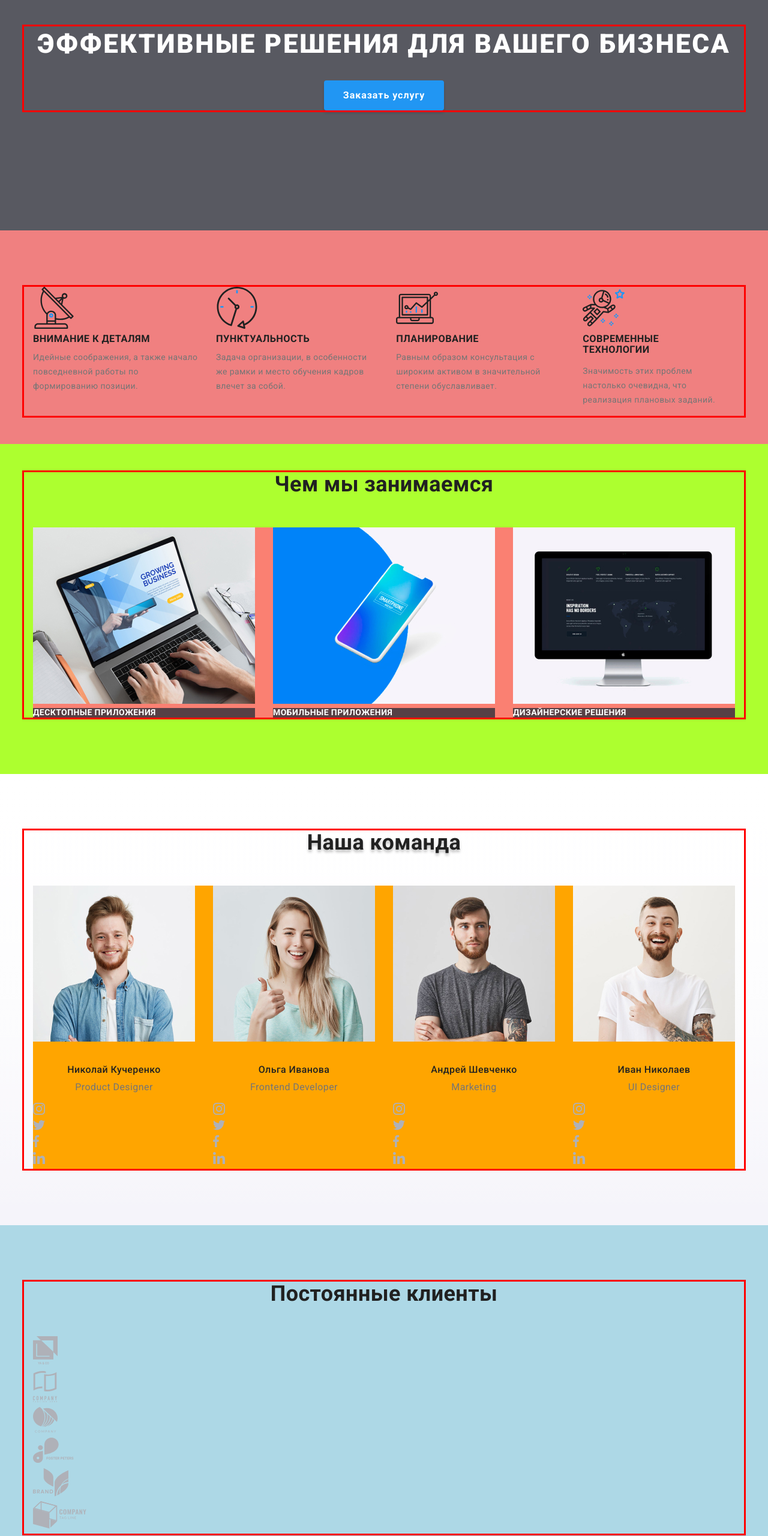
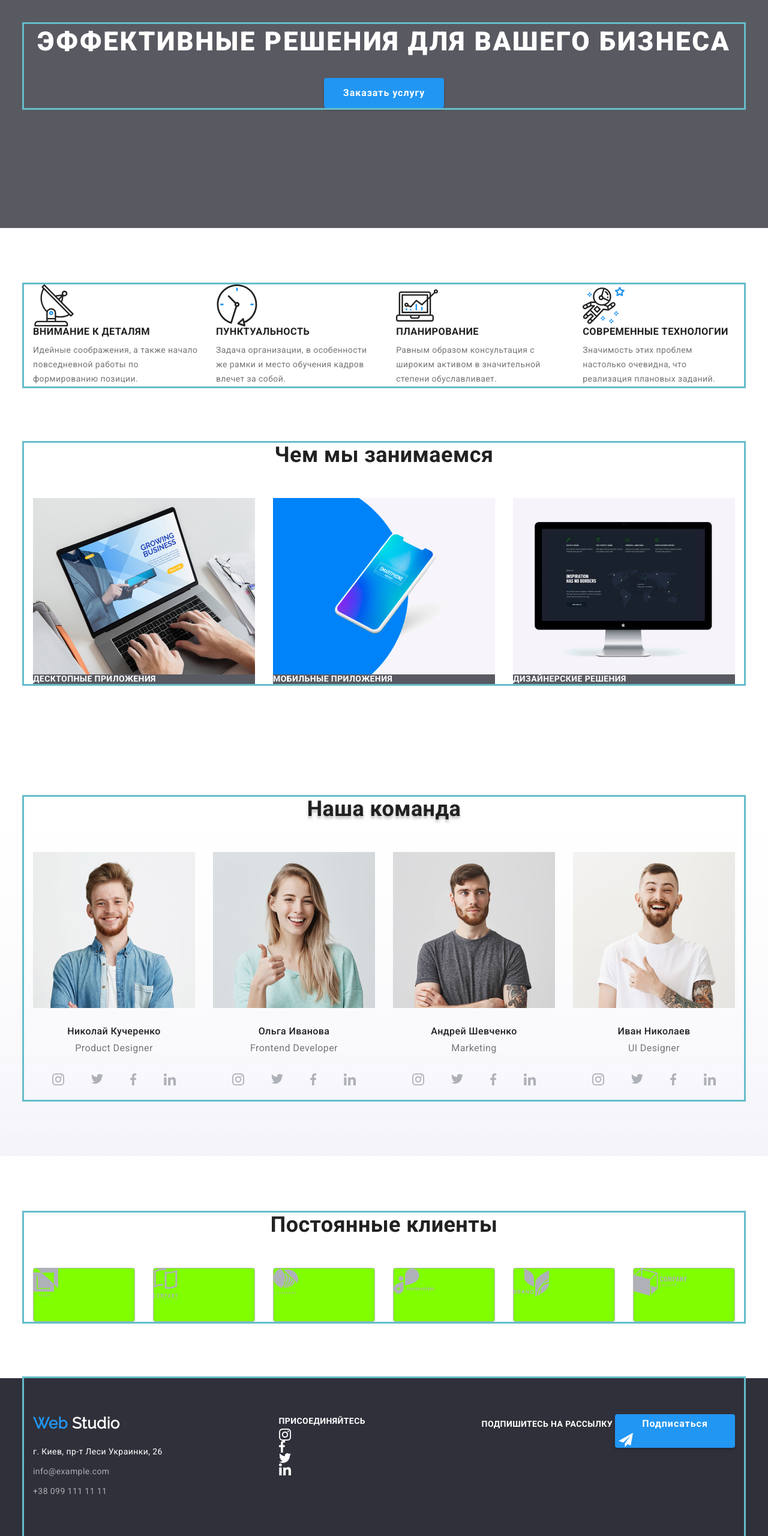
Before and after one commit to StepinaHelen/goit-markup-hw-03, a plain HTML site: page index.html in a window 1280 px wide. Shown: the part 240-2800 px from the top of the page at 60% size. Drawn offline with nearby package versions, Linux system fonts and the light colour scheme.

Commit message:
убирает рамки элементов

```diff
--- a/css/styles.css
+++ b/css/styles.css
@@ -27,7 +27,7 @@ body {
   padding-left: 15px;
   padding-right: 15px;
   margin: auto;
-  outline: 3px solid red;
+  outline: 3px solid rgb(100, 189, 201);
 }
 
 /* .list */
@@ -39,6 +39,10 @@ body {
 /*   .link  */
 .link {
   text-decoration: none;
+  display: block;
+}
+img {
+  display: block;
 }
 /*color: #FFFFFF;
 color: #212121;Чем мы занимаемся
@@ -56,10 +60,6 @@ header {
 .logo-nav {
   margin-right: 80px;
   display: flex;
-  border: 2px solid orangered;
-}
-.logo-margin {
-  margin-top: 60px;
 }
 
 .logo {
@@ -80,17 +80,16 @@ header {
   font-size: 26px;
   line-height: 1.19;
   color: var(--secondary-text-color);
+  margin-bottom: 20px;
 }
 .logo-web-down {
   color: var(--accent-color);
 }
 
 /* site-nav */
+
+.main-nav,
 .main-nav nav {
-  display: flex;
-  align-items: center;
-}
-.main-nav {
   display: flex;
   align-items: center;
 }
@@ -103,7 +102,6 @@ header {
 }*/
 /* применяется ко всем кроме первого соседа */
 .site-nav .item + .item {
-  border: 2px solid fuchsia;
   margin-left: 50px;
 }
 
@@ -133,8 +131,12 @@ header {
   margin-left: auto;
 }
 .address .item + .item {
-  border: 2px solid salmon;
   margin-left: 30px;
+}
+.address .link {
+  padding-top: 32px;
+  padding-bottom: 32px;
+  display: block;
 }
 
 .address-nav a {
@@ -168,22 +170,38 @@ header {
 }
 /* Чем мы занимаемся- Постоянные клиенты */
 .section {
-  background-color: greenyellow;
   padding-bottom: 94px;
   padding-top: 47px;
 }
 .section-list {
   display: flex;
-  background-color: salmon;
 }
 .section-list .item:not(:last-child) {
   margin-right: 30px;
 }
 
 .clients {
-  background-color: lightblue;
   padding-top: 94px;
   padding-bottom: 94px;
+}
+
+.clients li a {
+  background-color: chartreuse;
+  width: 170px;
+  height: 90px;
+  border: 1px solid #afb1b8;
+  border-radius: 4px;
+  align-items: center;
+  display: block;
+  align-items: center;
+}
+.clients-list {
+  display: flex;
+  justify-content: space-between;
+}
+
+.clients-list li:not(:last-child) {
+  margin-right: 30px;
 }
 
 .section-title,
@@ -224,6 +242,9 @@ header {
   box-shadow: 0px 4px 4px rgba(0, 0, 0, 0.15);
   border: 0px;
 }
+.down-button {
+  min-width: 200px;
+}
 
 .portfolio-button {
   padding: 6px 22px;
@@ -248,7 +269,6 @@ header {
 }
 /*    about*/
 .about {
-  background-color: lightcoral;
   padding-top: 94px;
   padding-bottom: 47px;
 }
@@ -258,17 +278,16 @@ header {
   font-weight: bold;
   line-height: 1.14;
   text-transform: uppercase;
-  margin-bottom: 10px;
-  margin-top: 0px;
+  margin: 0px 0px 10px 0px;
 }
 .about-list {
   display: flex;
 }
-.about-list :not(:last-child) {
+.about-list .items:not(:last-child) {
   margin-right: 30px;
 }
 .about-list-text {
-  margin-top: 0px;
+  margin: 0px;
 }
 
 /* team */
@@ -291,10 +310,14 @@ header {
 }
 .team-list {
   display: flex;
-  background-color: orange;
 }
 .team-list .item:not(:last-child) {
   margin-right: 30px;
+}
+.team-item {
+  display: flex;
+  padding: 16px 32px 24px 32px;
+  justify-content: space-between;
 }
 
 .team .team-name {
@@ -319,10 +342,12 @@ header {
 
 /* footer + address */
 
-.join {
+.footer {
   display: flex;
   justify-content: space-between;
-  align-items: center;
+
+  padding-top: 60px;
+  padding-bottom: 60px;
 }
 
 .address-town {
--- a/index.html
+++ b/index.html
@@ -72,7 +72,7 @@
           <!--О нас-->
           <h2 hidden>О нас</h2>
           <ul class="about-list list">
-            <li>
+            <li class="items">
               <img src="./images/antenna.svg" alt="Антена" />
               <h3 class="title">Внимание к деталям</h3>
               <p class="about-list-text">
@@ -81,7 +81,7 @@
               </p>
             </li>
 
-            <li>
+            <li class="items">
               <img src="./images/clock.svg" alt="Часы" />
               <h3 class="title">Пунктуальность</h3>
               <p class="about-list-text">
@@ -89,7 +89,7 @@
                 кадров влечет за собой.
               </p>
             </li>
-            <li>
+            <li class="items">
               <img src="./images/diagram.svg" alt="График" />
               <h3 class="title">Планирование</h3>
               <p class="about-list-text">
@@ -97,10 +97,10 @@
                 степени обуславливает.
               </p>
             </li>
-            <li>
+            <li class="items">
               <img src="./images/astronaut.svg" alt="Астронавт" />
               <h3 class="title">Современные технологии</h3>
-              <p>
+              <p class="about-list-text">
                 Значимость этих проблем настолько очевидна, что реализация
                 плановых заданий.
               </p>
@@ -293,7 +293,7 @@
           <h2 class="clients-title">Постоянные клиенты</h2>
           <ul class="clients-list list">
             <li>
-              <a href="" aria-label="логотип компании 1"
+              <a  href="" aria-label="логотип компании 1"
                 ><img src="./images/logo1.svg" alt="логотип компании 1"
               /></a>
             </li>
@@ -330,12 +330,13 @@
 
     <!--футер-->
     <footer>
-      <div class="container">
-        <div class="logo-margin">
+      <div class="container footer">
+        <div class="logo-address">
+
           <a class="logo-down link" href="./index.html" lang="en">
             <span class="logo-web-down">Web</span> Studio
           </a>
-        </div>
+
         <address class="address-footer">
           <ul class="address-footer-list list">
             <li class="address-town">
@@ -351,8 +352,9 @@
             </li>
           </ul>
         </address>
+        </div>
 
-        <div>
+        <div class="social">
           <b>присоединяйтесь</b>
           <ul class="footer-items list">
             <li>
@@ -376,9 +378,11 @@
               /></a>
             </li>
           </ul>
+        </div>
+        <div class="subscribe">
           <b>Подпишитесь на рассылку</b>
 
-          <button class="button">
+          <button class=" down-button button">
             Подписаться <img src="./images/send.svg" alt="" />
           </button>
         </div>
```
